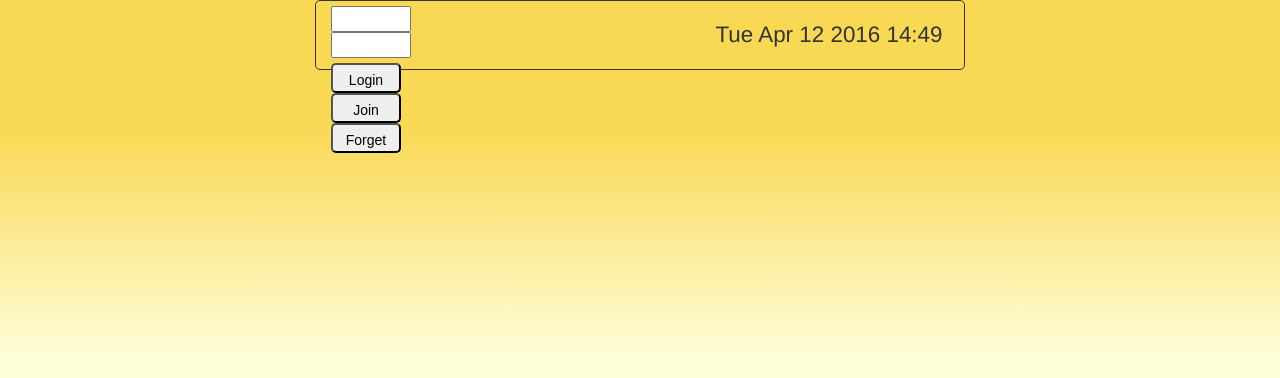
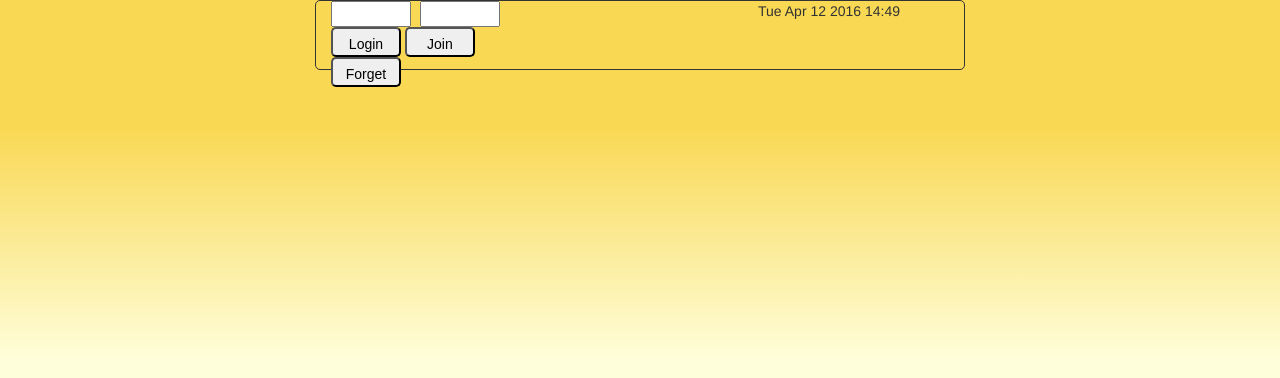
Before and after one commit to hkkhchan/nj-kkhchan.rhcloud.com, a Node server app: page / in a window 1280 px wide. Shown: the top 378 px of the page. Run offline with Node 20, Linux system fonts and the light colour scheme.

Commit message:
Revert "test"
This reverts commit 43c4701264d47b131a8e8f47f3504490d9d1ee81.

```diff
--- a/css/main.css
+++ b/css/main.css
@@ -22,18 +22,12 @@ body{
 
 .login_div_1, .login_div_2{
 	text-align:left;
-	width: 20px;
-	margin-top:  5px;
+	width: 200px;
 }
 
 .login_txt{
 	width: 80px;
 	margin-right: 5px;
-}
-
-#clkText{
-	font-size:160%;
-	line-height:3;
 }
 .myButton {
  text-decoration: none;
```
